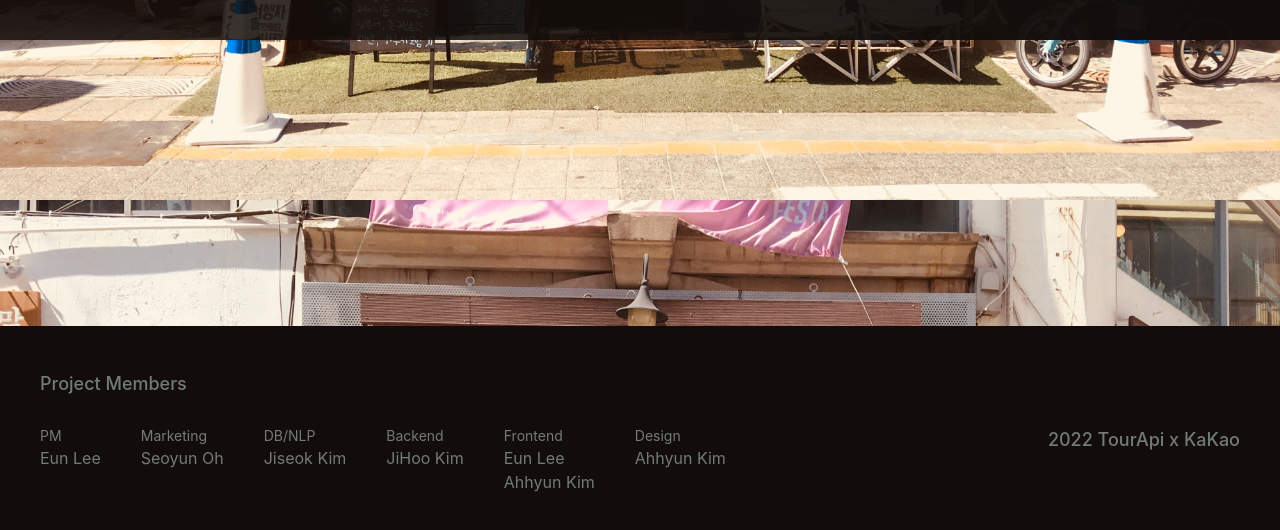
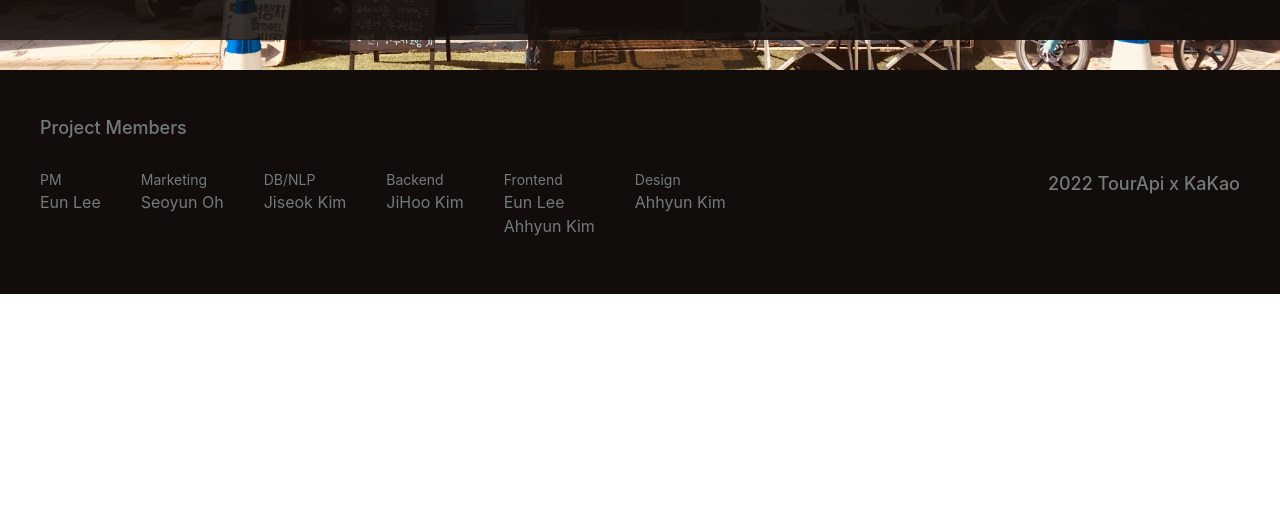
Before and after one commit to NEXPOT/Nexpot, a React (Create React App) app in the folder front-end/: page / in a window 1280 px wide. Shown: the part 760-1290 px from the top of the page. After the commit the page ends 1054 px from the top, so only its background shows below. Built offline with nearby package versions, Linux system fonts and the light colour scheme; no server answers.

Commit message:
fixed footer

```diff
--- a/front-end/src/App.css
+++ b/front-end/src/App.css
@@ -29,6 +29,5 @@ body::after {
 }
 
 .contentWrapper {
-    padding-bottom: 14rem;
     flex: 1;
 }
--- a/front-end/src/components/footer.js
+++ b/front-end/src/components/footer.js
@@ -2,7 +2,7 @@ import React from 'react'
 
 export default function footer() {
 	return (
-		<div className='text-[#737A7A] w-full mt-48 pb-48 h-56 bg-[#120D0B]'>
+		<div className='text-[#737A7A] w-full mt-40 pb-48 h-56 bg-[#120D0B]'>
 			<div className='px-10 text-lg font-medium pt-11'>
 				Project Members
 			</div>
```
